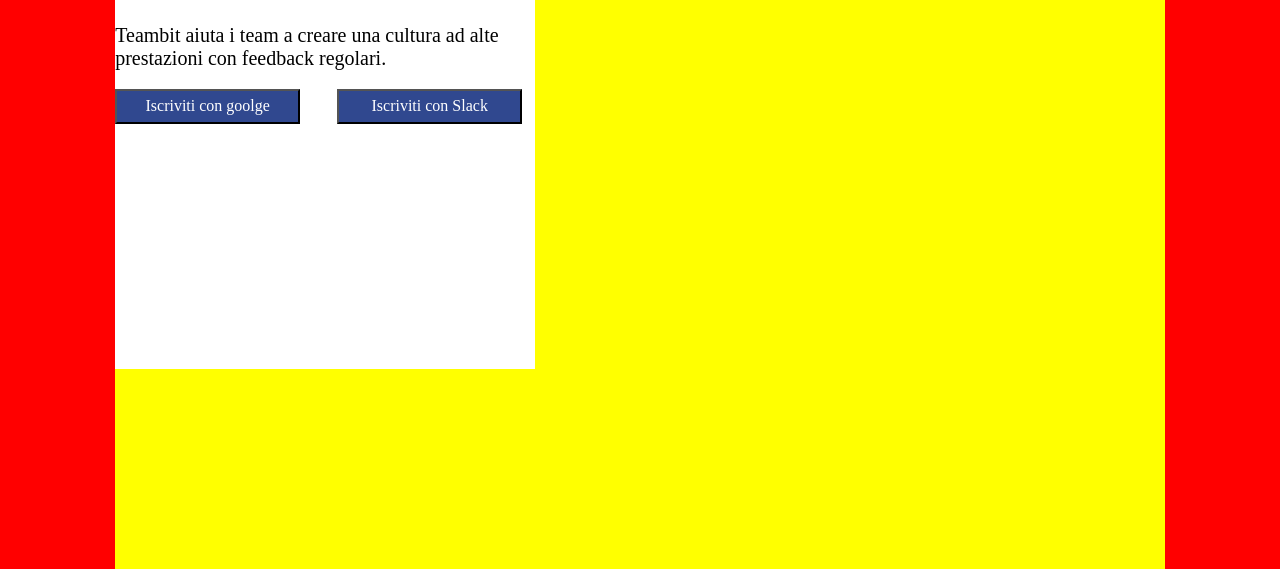
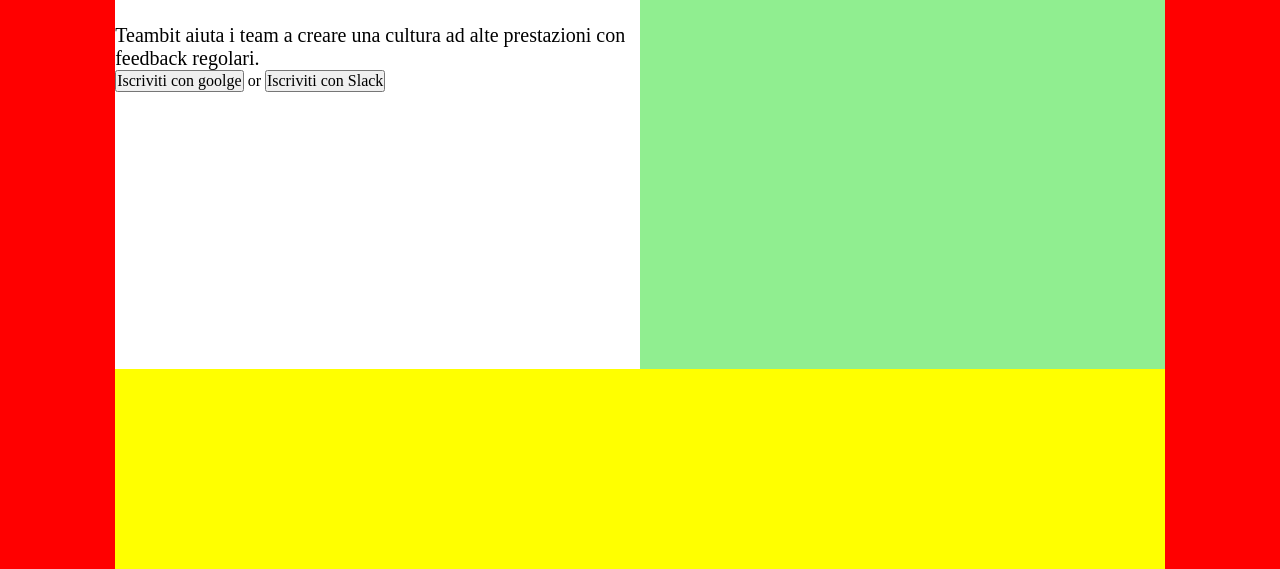
Before and after one commit to Giosco25/node-sass-teambit, a website: page first_app/index.html in a window 1280 px wide. Shown: the part 231-800 px from the top of the page. Drawn offline with Linux system fonts and the light colour scheme.

Commit message:
inserimento 12bool e creazione main

```diff
--- a/first_app/index.html
+++ b/first_app/index.html
@@ -3,6 +3,7 @@
     <head>
         <meta charset="utf-8">
         <title>Teambit</title>
+        <link rel="stylesheet" href="dist/12bool.css">
         <link rel="stylesheet" href="dist/style.css">
         <script src="https://kit.fontawesome.com/097503c669.js" crossorigin="anonymous"></script>
     </head>
@@ -23,16 +24,22 @@
         </header>
         <main>
             <div class="container">
-                <div class="section-right">
-
+                <div class="col-6 section-first-left">
                     <h1>Comprendi, riconosci e sviluppa il tuo personale</h1>
                     <p>Teambit aiuta i team a creare una cultura ad alte prestazioni con feedback regolari.</p>
                     <div class="btn-first-section">
+                       <button>Iscriviti con goolge</button>
+                       <span>or</span>
+                       <button class="btn-slack">Iscriviti con Slack</button>
+                    </div>
+                </div>
+                <div class="col-6 section-first-right"></div>
+                <!-- <div class="section-right">
+
+                    <div class="btn-first-section">
                     <button>Iscriviti con goolge</button>
                     <button class="btn-slack">Iscriviti con Slack</button>
-                    </div>
-
-
+                    </div> -->
                 </div>
 
                 <section class="second-section">
--- a/first_app/src/scss/partials/_main.scss
+++ b/first_app/src/scss/partials/_main.scss
@@ -10,31 +10,34 @@
     display: flex;
     margin: auto;
 }
-.section-right{
-    width: 40%;
-    height: 500px;
-    background: white;
+.section-first-left{
+    height: 40%;
+    background-color: white;
 
     h1{
         color:#58402c;
         margin-top: 50px;
     }
+    p{
+       font-size: 20px;
+       padding-top: 10px;
 
-    p{
-        font-size: 20px;
-        padding-top: 10px;
-
-     }
-    .btn-first-section{
-        padding-top: 19px;
     }
-    .btn-first-section button{
-        background-color: $colore_button;
-        color: white;
-        width: 185px;
-        height: 35px;
-       }
-   }
-   .btn-slack{
-       margin-left: 33px;
-   }
+       //  .btn-first-section{
+       //      padding-top: 19px;
+       //  }
+       //  .btn-first-section button{
+       //      background-color: $colore_button;
+       //      color: white;
+       //      width: 185px;
+       //      height: 35px;
+       //     }
+       // }
+       // .btn-slack{
+       //   margin-left: 33px;
+       // }
+}
+.section-first-right{
+    height: 40%;
+    background-color: lightgreen;
+}
--- a/first_app/src/scss/style.scss
+++ b/first_app/src/scss/style.scss
@@ -5,7 +5,6 @@
 @import 'partials/_navbar_menu';
 @import 'partials/_main.scss';
 
-
 footer{
     height: 490px;
     background: blue;
```
Also changed, not shown: first_app/dist/12bool.css (added), first_app/dist/style.css.
